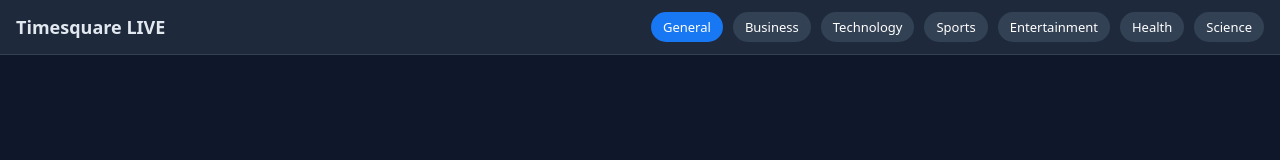
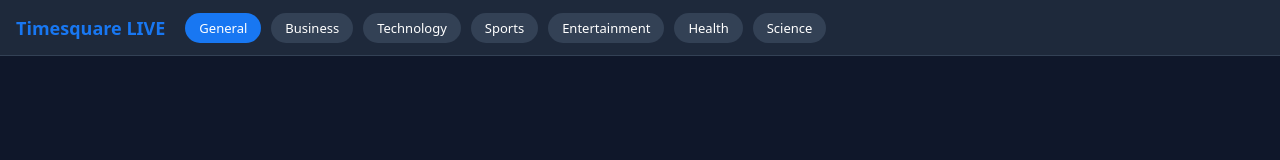
Before and after one commit to VTQIT/timesquarev3, a website: page index.html in a window 1280 px wide. Drawn offline with Linux system fonts and the light colour scheme; no server answers.

Commit message:
Refactor navigation header and styles

```diff
--- a/index.html
+++ b/index.html
@@ -23,22 +23,57 @@
 
 *{margin:0;padding:0;box-sizing:border-box;font-family:system-ui}
 body{background:var(--bg);color:var(--text)}
-.nav{
-  position:sticky;top:0;z-index:1000;
+
+/* ===================== */
+/* NEW TIMESQUARE HEADER */
+/* ===================== */
+
+nav{
+  position:sticky;
+  top:0;
+  z-index:1000;
+  height:56px;
   background:var(--card);
-  padding:12px 16px;
-  display:flex;align-items:center;justify-content:space-between;
   border-bottom:1px solid #334155;
+  display:flex;
+  align-items:center;
+  padding:0 16px;
+  gap:20px;
 }
-.logo{font-weight:700;font-size:18px}
-.tabs{display:flex;gap:10px;overflow-x:auto}
-.tab{
-  padding:6px 12px;border-radius:20px;
-  background:#334155;color:white;
-  cursor:pointer;font-size:13px;
+
+.logo{
+  font-weight:800;
+  font-size:18px;
+  color:var(--blue);
   white-space:nowrap;
 }
-.tab.active{background:var(--blue)}
+
+.nav-tabs{
+  display:flex;
+  gap:10px;
+  overflow-x:auto;
+  flex:1;
+}
+
+.tab{
+  padding:6px 14px;
+  border-radius:20px;
+  background:#334155;
+  color:white;
+  cursor:pointer;
+  font-size:13px;
+  white-space:nowrap;
+  border:none;
+}
+
+.tab.active{
+  background:var(--blue);
+}
+
+/* ===================== */
+/* EXISTING STYLES BELOW */
+/* ===================== */
+
 .feed{
   max-width:700px;margin:auto;
   padding:20px 15px;
@@ -90,18 +125,20 @@ body{background:var(--bg);color:var(--text)}
 
 <body>
 
-<div class="nav">
+<!-- ✅ NEW HEADER -->
+<nav>
   <div class="logo">Timesquare LIVE</div>
-  <div class="tabs">
-    <div class="tab active">General</div>
-    <div class="tab">Business</div>
-    <div class="tab">Technology</div>
-    <div class="tab">Sports</div>
-    <div class="tab">Entertainment</div>
-    <div class="tab">Health</div>
-    <div class="tab">Science</div>
+
+  <div class="nav-tabs">
+    <button class="tab active">General</button>
+    <button class="tab">Business</button>
+    <button class="tab">Technology</button>
+    <button class="tab">Sports</button>
+    <button class="tab">Entertainment</button>
+    <button class="tab">Health</button>
+    <button class="tab">Science</button>
   </div>
-</div>
+</nav>
 
 <div class="feed"></div>
 
```
